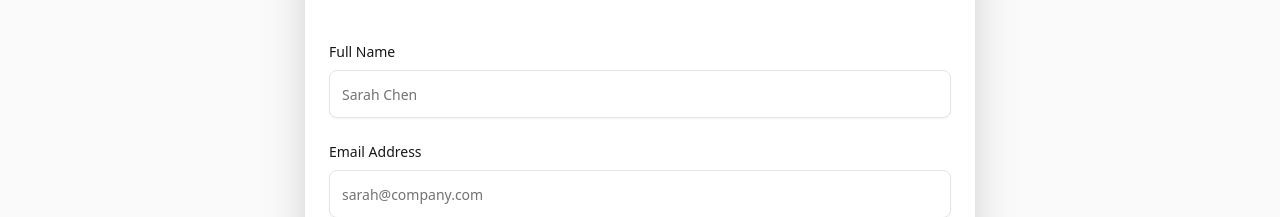
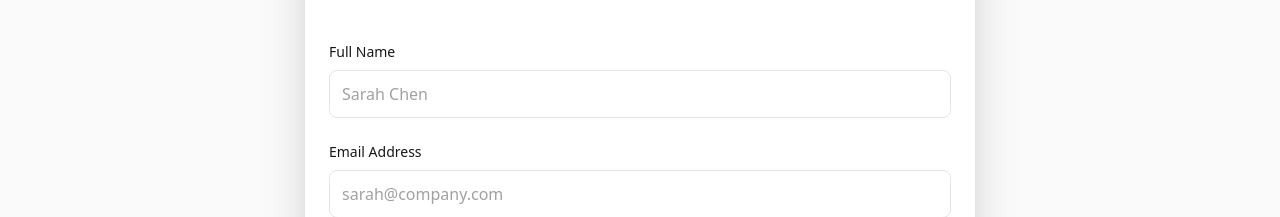
Before and after one commit to picahq/pica-vercel-workflow, a Next.js app: page / in a window 1280 px wide. Shown: the part 735-952 px from the top of the page. Built offline with nearby package versions, Linux system fonts and the light colour scheme.

Commit message:
Update inputs to Vercel-like clean minimal style

```diff
--- a/components/ui/input.tsx
+++ b/components/ui/input.tsx
@@ -8,9 +8,7 @@ function Input({ className, type, ...props }: React.ComponentProps<"input">) {
       type={type}
       data-slot="input"
       className={cn(
-        "file:text-foreground placeholder:text-muted-foreground selection:bg-primary selection:text-primary-foreground dark:bg-input/30 border-input h-9 w-full min-w-0 rounded-md border bg-transparent px-3 py-1 text-base shadow-xs transition-[color,box-shadow] outline-none file:inline-flex file:h-7 file:border-0 file:bg-transparent file:text-sm file:font-medium disabled:pointer-events-none disabled:cursor-not-allowed disabled:opacity-50 md:text-sm",
-        "focus-visible:border-ring focus-visible:ring-ring/50 focus-visible:ring-[3px]",
-        "aria-invalid:ring-destructive/20 dark:aria-invalid:ring-destructive/40 aria-invalid:border-destructive",
+        "flex h-10 w-full rounded-md border border-neutral-200 dark:border-neutral-800 bg-white dark:bg-black px-3 py-2 text-sm text-neutral-900 dark:text-neutral-100 placeholder:text-neutral-400 dark:placeholder:text-neutral-600 focus:outline-none focus:border-neutral-900 dark:focus:border-neutral-100 disabled:cursor-not-allowed disabled:opacity-50 transition-all",
         className
       )}
       {...props}
```
